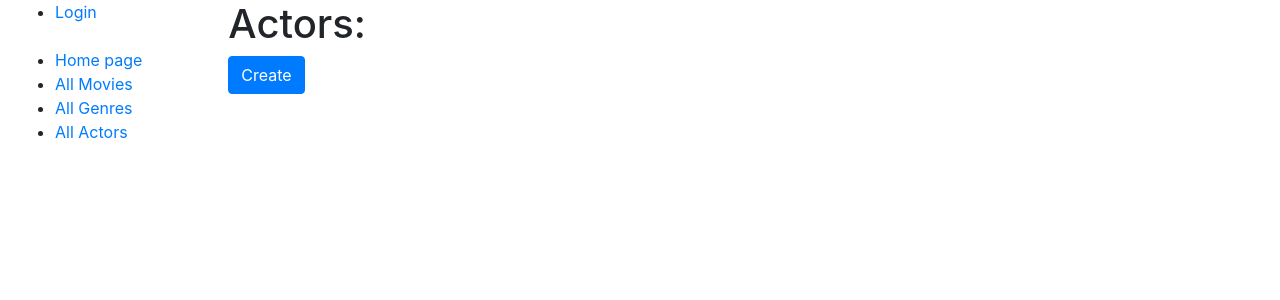
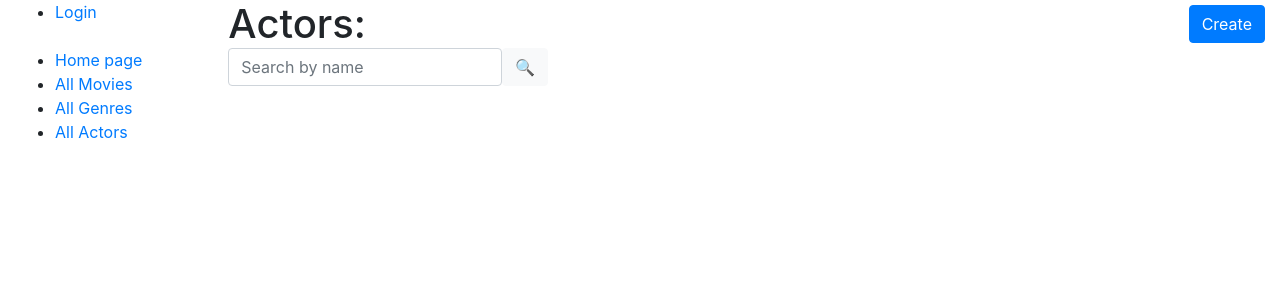
Before and after one commit to Oomamchur/friends-imdb, a Django app: page /actors/ in a window 1280 px wide. Shown: the top 300 px of the page. Run offline with Django 4.2, Linux system fonts and the light colour scheme; data that the repository does not hold is empty; some libraries are stand-ins or nearby versions.

Commit message:
add search.html in templates\includes, add search form in actor_list.html

```diff
--- a/templates/catalog/actor_list.html
+++ b/templates/catalog/actor_list.html
@@ -1,12 +1,18 @@
 {% extends "base.html" %}
+{% load crispy_forms_filters %}
 
 
 {% block content %}
-  <h1>Actors:</h1>
+  <div class="d-flex justify-content-between align-items-center">
+    <h1 class="m-0">Actors:</h1>
 
-  <a href="{% url 'catalog:actor-create' %}" class="btn btn-primary">
-    Create
-  </a>
+    <a href="{% url 'catalog:actor-create' %}" class="btn btn-primary ml-auto">
+      Create
+    </a>
+  </div>
+  {% block search %}
+    {% include "includes/search.html" %}
+  {% endblock %}
   <ul>
     {% for actor in actor_list %}
       <li>
--- /dev/null
+++ b/templates/includes/search.html
@@ -0,0 +1,7 @@
+{% load crispy_forms_filters %}
+
+<form action="" method="get" class="form-inline">
+  {{ search_form|crispy }}
+
+  <input type="submit" value="🔍" class="btn btn-light">
+</form>
```
